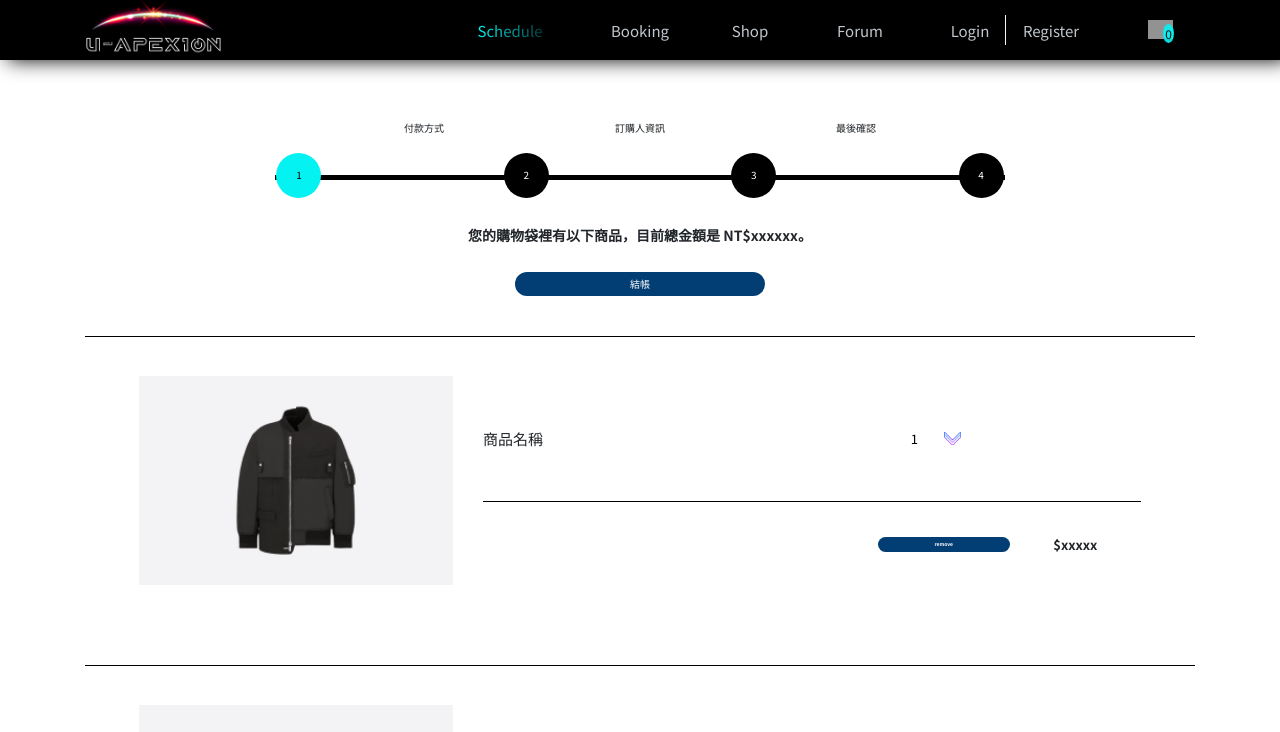
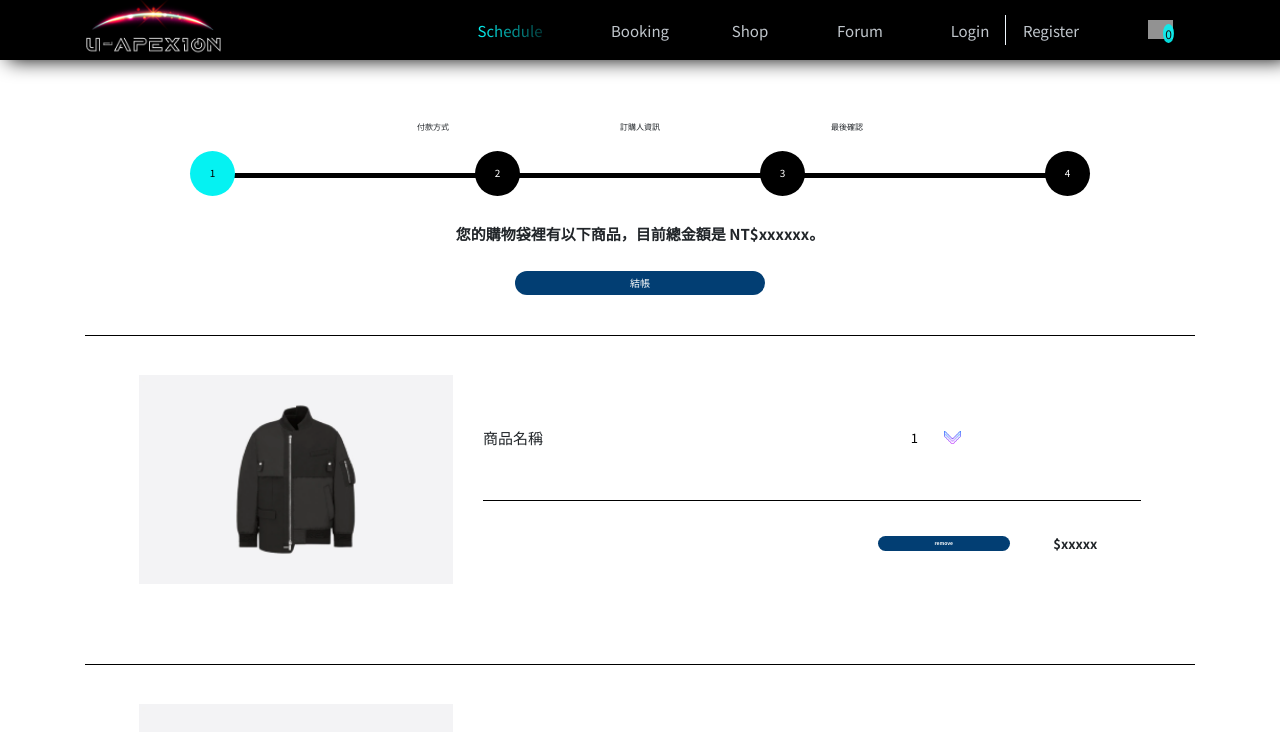
Before and after one commit to Jhih-Ting23472002/u-apexion-react, a React (Create React App) app: page /cart-payment in a window 1280 px wide. Shown: the top 732 px of the page. Built offline with nearby package versions, Linux system fonts and the light colour scheme; grey boxes are pictures that could not be loaded.

Commit message:
小修改

```diff
--- a/src/pages/Cart/CartChoosePayment.css
+++ b/src/pages/Cart/CartChoosePayment.css
@@ -24,9 +24,7 @@
 .process-line {
   position: relative;
 }
-/* .cart-ml-6 {
-  margin: 0px 80px 20px 80px;
-} */
+
 /* .cart-ml-7 { 整段移去 RWD 那邊修改了
   margin: 0px 8% 0px 8%;
   z-index: 2;
@@ -381,6 +379,10 @@
 }
 
 @media screen and (min-width: 375px) {
+  .step-text{
+    margin: 0px 4% 6px 4%;
+    font-size: 0.8rem;
+  }
   .cart-ml-7 {
     margin: 0px 5% 0px 5%;
     z-index: 2;
@@ -390,11 +392,11 @@
   .cart-step-line {
     background-color: #000;
     height: 5px;
-    width: 50%;
+    width: 80%;
     /* margin: auto; */
     position: absolute;
     top: 50%;
-    left: 25%;
+    left: 10%;
   }
   .cart-steps {
     width: 30px;
@@ -409,7 +411,7 @@
   }
 
   .total-price-text{
-    font-size: 1.4rem;
+    font-size: 1.5rem;
     text-align: center;
   }
   .cart-select-country-badge{
@@ -457,11 +459,11 @@
   .cart-step-line {
     background-color: #000;
     height: 5px;
-    width: 70%;
+    width: 75%;
     /* margin: auto; */
     position: absolute;
     top: 50%;
-    left: 17%;
+    left: 15%;
   }
   .cart-steps {
     width: 45px;
@@ -555,11 +557,11 @@
   .cart-step-line {
     background-color: #000;
     height: 5px;
-    width: 64%;
+    width: 75%;
     /* margin: auto; */
     position: absolute;
     top: 50%;
-    left: 18%;
+    left: 13%;
   }
   .cart-select{
     font-size: 1.1rem;
--- a/src/pages/Cart/CartChoosePayment.js
+++ b/src/pages/Cart/CartChoosePayment.js
@@ -12,11 +12,11 @@ const CartChoosePayment = () => {
       <div className="cart-background container-fluid">
         <div className="cart container cart-container">
           <div className="cart row d-flex justify-content-center process-text">
-            <div className="cart step-text cart-ml-6">付款方式</div>
-            <div className="cart step-text cart-ml-6">訂購人資訊</div>
-            <div className="cart step-text cart-ml-6">最後確認</div>
+            <div className="cart step-text">付款方式</div>
+            <div className="cart step-text">訂購人資訊</div>
+            <div className="cart step-text">最後確認</div>
           </div>
-          <div className="cart row d-flex justify-content-center process-line">
+          <div className="cart row d-flex justify-content-around process-line">
             <div className="cart cart-step-line"></div>
             <div className="cart-steps step-one cart-ml-7 d-flex align-items-center justify-content-center">
               1
```
